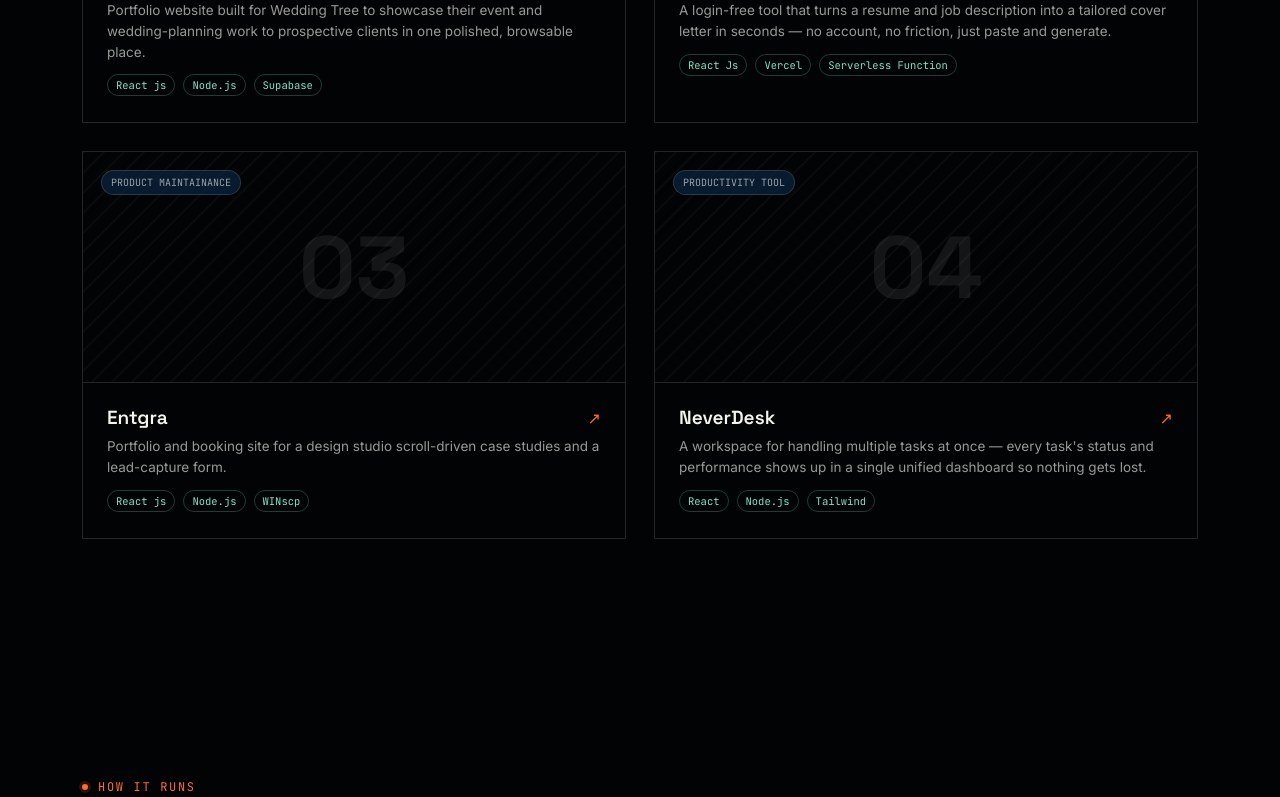
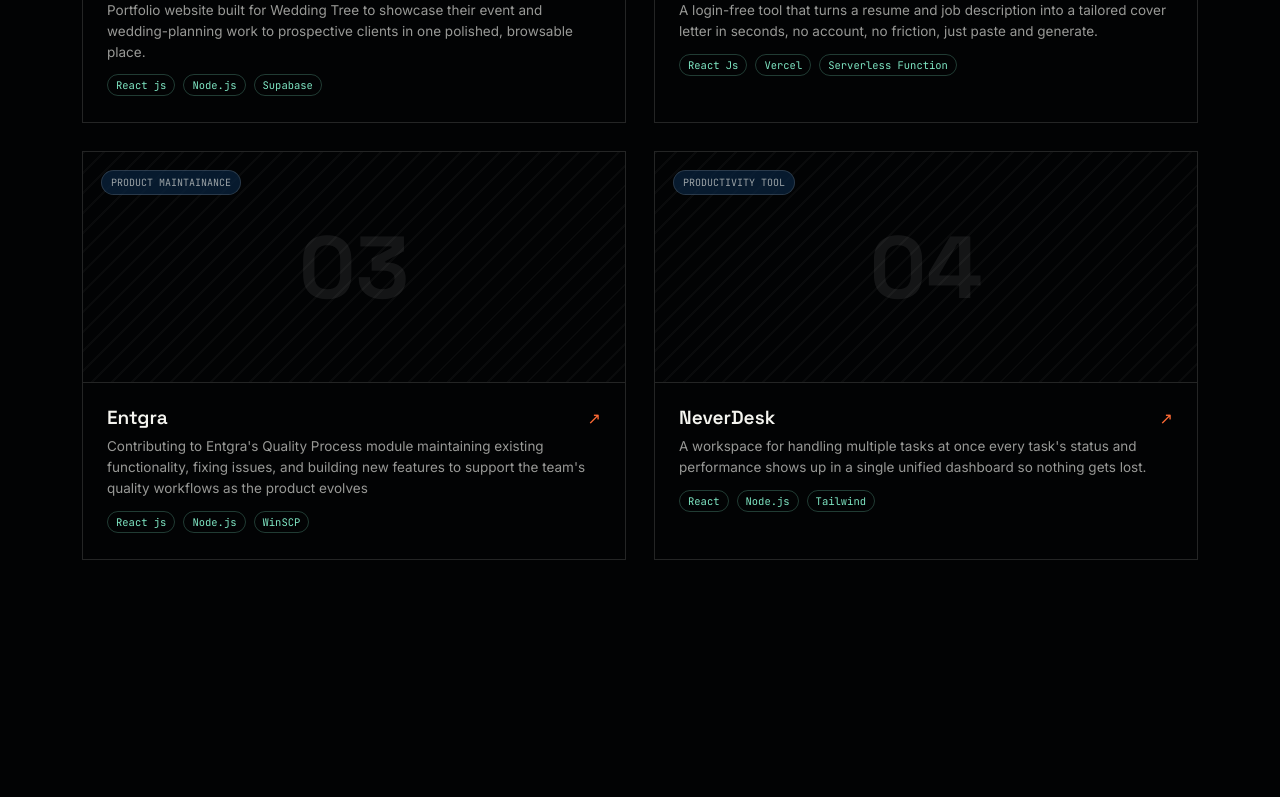
Before and after one commit to ArshanShaikh87/Portfolio, a React (Vite) app: page / in a window 1280 px wide. Shown: the part 2553-3350 px from the top of the page. Built offline with nearby package versions, Linux system fonts and the light colour scheme.

Commit message:
Entgra disription added and long dash removed

```diff
--- a/src/component/Portfolio.jsx
+++ b/src/component/Portfolio.jsx
@@ -502,9 +502,9 @@
 
 const WORK = [
   { glyph: "01", tag: "COMPANY PORTFOLIO", title: "The Wedding Tree", desc: "Portfolio website built for Wedding Tree to showcase their event and wedding-planning work to prospective clients in one polished, browsable place.", stack: ["React js", "Node.js", "Supabase"] },
-  { glyph: "02", tag: "AI TOOL", title: "CoverLetters", desc: "A login-free tool that turns a resume and job description into a tailored cover letter in seconds — no account, no friction, just paste and generate.", stack: ["React Js", "Vercel", "Serverless Function"] },
-  { glyph: "03", tag: "PRODUCT MAINTAINANCE", title: "Entgra", desc: "Portfolio and booking site for a design studio   scroll-driven case studies and a lead-capture form.", stack: ["React js", "Node.js", "WINscp"] },
-  { glyph: "04", tag: "PRODUCTIVITY TOOL", title: "NeverDesk", desc: "A workspace for handling multiple tasks at once — every task's status and performance shows up in a single unified dashboard so nothing gets lost.", stack: ["React", "Node.js", "Tailwind"] },
+  { glyph: "02", tag: "AI TOOL", title: "CoverLetters", desc: "A login-free tool that turns a resume and job description into a tailored cover letter in seconds, no account, no friction, just paste and generate.", stack: ["React Js", "Vercel", "Serverless Function"] },
+  { glyph: "03", tag: "PRODUCT MAINTAINANCE", title: "Entgra", desc: "Contributing to Entgra's Quality Process module maintaining existing functionality, fixing issues, and building new features to support the team's quality workflows as the product evolves", stack: ["React js", "Node.js", "WinSCP"] },
+  { glyph: "04", tag: "PRODUCTIVITY TOOL", title: "NeverDesk", desc: "A workspace for handling multiple tasks at once every task's status and performance shows up in a single unified dashboard so nothing gets lost.", stack: ["React", "Node.js", "Tailwind"] },
 ];
 
 const Work = () => (
```
